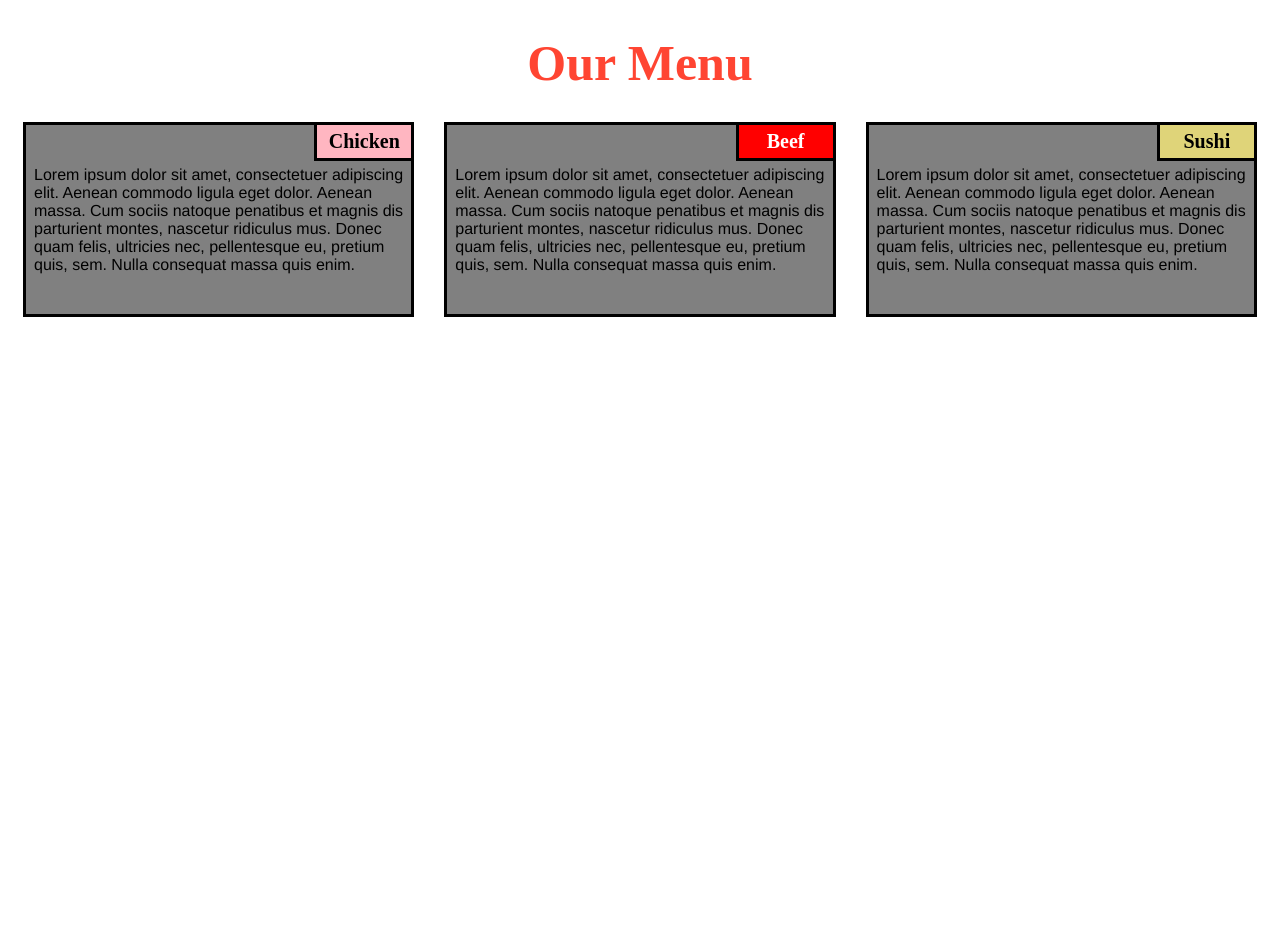
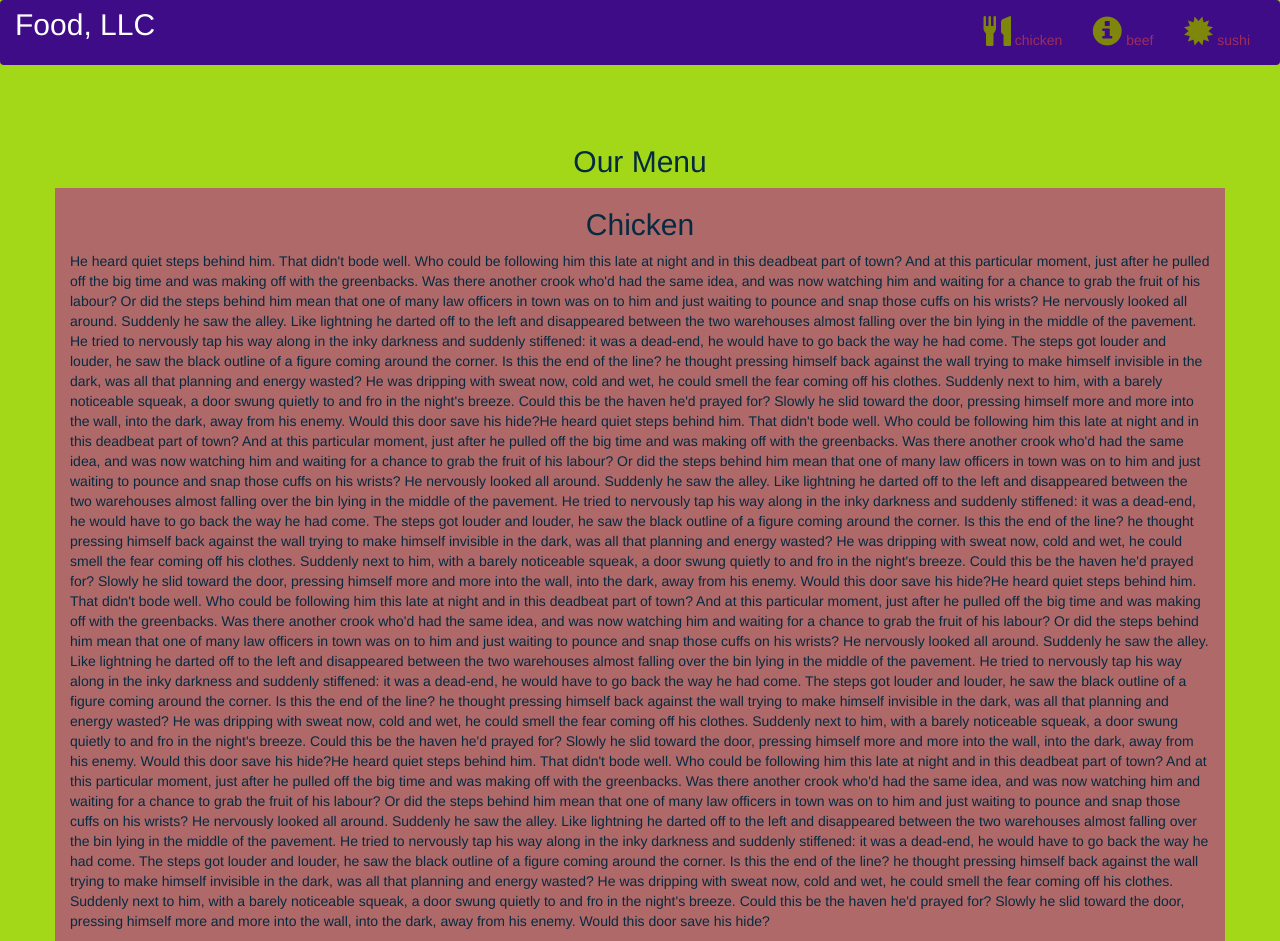
Before and after one commit to Haidar-Danish/week3_coursera, a plain HTML site: page index.html in a window 1280 px wide. Before the commit the page ends 800 px from the top, so only its background shows below. Drawn offline with nearby package versions, Linux system fonts and the light colour scheme.

Commit message:
Update index.html
update

```diff
--- a/index.html
+++ b/index.html
@@ -1,168 +1,170 @@
 <!DOCTYPE html>
-<html>
+<html lang="en">
 
 <head>
+  <title>Bootstrap Example</title>
   <meta charset="utf-8">
-    <title>module2-solution</title>
+  <meta name="viewport" content="width=device-width, initial-scale=1">
+  <link rel="stylesheet" href="https://maxcdn.bootstrapcdn.com/bootstrap/3.4.1/css/bootstrap.min.css">
+  <script src="https://ajax.googleapis.com/ajax/libs/jquery/3.5.1/jquery.min.js"></script>
+  <script src="https://maxcdn.bootstrapcdn.com/bootstrap/3.4.1/js/bootstrap.min.js"></script>
 </head>
 <style>
-    /*basic style*/
   * {
-        box-sizing: border-box;
+    margin: 0;
+    padding: 0;
+
+  }
+
+  .navbar {
+
+    border: none;
+    background-color: rgb(61, 12, 134);
+    color: #0eb034;
   }
 
   body {
-        background-color: white;
+    background-color: #a2d817;
+    color: rgb(6, 42, 65);
   }
 
-    h1 {
-        margin-bottom: 15px;
-        text-align: center;
-        color: #ff4532;
-        font-size: 50px;
+  .glyphicon {
+    font-size: 30px;
+    color: #7e860c;
   }
 
-    section {
-        position: relative;
-        padding: 15px;
+  .center {
     width: 90%;
-    }
-
-    p {
-        position: relative;
-        clear: right;
-    }
-
-    div {
-        position: relative;
-        background-color: gray;
-        border: 3.5px solid black;
-        width: 100%;
-        margin-left: auto;
-        margin-right: auto;
-        margin-bottom: auto;
-    }
-
-    .sub1 {
-        float: right;
-        width: 100px;
-        padding: 5px;
-        margin: -3px -3px 0px;
-        border: 3.5px solid black;
-        text-align: center;
-        font-size: 125%;
-        font-weight: bold;
-        background-color: #FFB6C1;
+    background-color: rgb(56, 19, 66);
 
   }
 
-    .sub2 {
-        float: right;
-        color: white;
-        width: 100px;
-        padding: 5px;
-        margin: -3px -3px 0px;
-        border: 3.5px solid black;
-        text-align: center;
-        font-size: 125%;
-        font-weight: bold;
-        background-color: #FF0000;
-
+  .container {
+    background-color: rgb(175, 105, 105);
   }
 
-    .sub3 {
-        color: black;
-        float: right;
-        width: 100px;
-        padding: 5px;
-        margin: -3px -3px 0px;
-        border: 3.5px solid black;
-        text-align: center;
-        font-size: 125%;
-        font-weight: bold;
-        background-color: rgb(223, 212, 121);
-
+  .text-center {
+    font-size: 30px;
   }
 
-    .content {
-        padding: 5px;
-        border: none;
-        background-color: gray;
-        font-family: Helvetica;
-        color: black;
-        margin: 3px;
-        height: 150px;
-        overflow: auto;
+  h2 {
+    text-align: center;
   }
 
-    .row {
-        width: 90%;
+  #myNavbar ul li a {
+    color: #a12e58;
   }
 
-    /*desktop version*/
-    @media (min-width: 992px) {
-        .column-lg-4 {
-            float: left;
-            width: 33.33%;
-        }
-    }
-
-    /*tablet version*/
-    @media (min-width: 768px) and (max-width: 991px) {
-        .colmn-md-6 {
-            float: left;
-            width: 50%;
-            margin-left: auto;
-            margin-right: auto;
-        }
-
-        .colmn-md-12 {
-            float: left;
-            width: 100%;
-            margin-left: auto;
-            margin-right: auto;
-        }
-    }
-
-    /*mobile version*/
-    @media (max-width: 767px) {
-        .colmn-sm-12 {
-            float: left;
-            width: 100%;
-        }
+  .navbar-brand {
+    font-size: 30px;
   }
 </style>
 
 <body>
-    <h1>Our Menu</h1>
-    <section class="column-lg-4 colmn-md-6 colmn-sm-12">
-        <div>
-            <p class="sub1">Chicken</p>
-            <p class="content">
-                Lorem ipsum dolor sit amet, consectetuer adipiscing elit. Aenean commodo ligula eget dolor. Aenean
-                massa. Cum sociis natoque penatibus et magnis dis parturient montes, nascetur ridiculus mus. Donec quam
-                felis, ultricies nec, pellentesque eu, pretium quis, sem. Nulla consequat massa quis enim.
+
+  <nav class="navbar navbar-inverse">
+    <div class="container-fluid">
+      <div class="navbar-header">
+        <button type="button" class="navbar-toggle" data-toggle="collapse" data-target="#myNavbar">
+          <span class="icon-bar"></span>
+          <span class="icon-bar"></span>
+          <span class="icon-bar"></span>
+        </button>
+        <a class="navbar-brand" href="#">Food, LLC</a>
+      </div>
+      <div class="collapse navbar-collapse" id="myNavbar">
+
+        <ul class="nav navbar-nav navbar-right">
+          <li style>
+            <a href="#">
+              <span class="glyphicon glyphicon-cutlery"></span> chicken</a>
+          </li>
+          <li>
+            <a href="#">
+              <span class="glyphicon glyphicon-info-sign"></span> beef</a>
+          </li>
+          <li>
+            <a href="#">
+              <span class="glyphicon glyphicon-certificate"></span> sushi</a>
+          </li>
+        </ul>
+      </div>
+    </div>
+  </nav>
+  <br>
+  <br>
+  <h1>
+    <p class="text-center">Our Menu</p>
+  </h1>
+
+
+  <div id="main-content" class="container">
+    <div id="home-tiles" class="row">
+      <div class="col-md-12 col-sm-12 col-xs-12">
+
+        <p id="chickstory">
+        <h2>Chicken</h2>
+        He heard quiet steps behind him. That didn't bode well. Who could be following him this late at night and in
+        this deadbeat part of town? And at this particular moment, just after he pulled off the big time and was making
+        off with the greenbacks. Was there another crook who'd had the same idea, and was now watching him and waiting
+        for a chance to grab the fruit of his labour? Or did the steps behind him mean that one of many law officers in
+        town was on to him and just waiting to pounce and snap those cuffs on his wrists? He nervously looked all
+        around. Suddenly he saw the alley. Like lightning he darted off to the left and disappeared between the two
+        warehouses almost falling over the bin lying in the middle of the pavement. He tried to nervously tap his way
+        along in the inky darkness and suddenly stiffened: it was a dead-end, he would have to go back the way he had
+        come. The steps got louder and louder, he saw the black outline of a figure coming around the corner. Is this
+        the end of the line? he thought pressing himself back against the wall trying to make himself invisible in the
+        dark, was all that planning and energy wasted? He was dripping with sweat now, cold and wet, he could smell the
+        fear coming off his clothes. Suddenly next to him, with a barely noticeable squeak, a door swung quietly to and
+        fro in the night's breeze. Could this be the haven he'd prayed for? Slowly he slid toward the door, pressing
+        himself more and more into the wall, into the dark, away from his enemy. Would this door save his hide?He heard
+        quiet steps behind him. That didn't bode well. Who could be following him this late at night and in this
+        deadbeat part of town? And at this particular moment, just after he pulled off the big time and was making off
+        with the greenbacks. Was there another crook who'd had the same idea, and was now watching him and waiting for a
+        chance to grab the fruit of his labour? Or did the steps behind him mean that one of many law officers in town
+        was on to him and just waiting to pounce and snap those cuffs on his wrists? He nervously looked all around.
+        Suddenly he saw the alley. Like lightning he darted off to the left and disappeared between the two warehouses
+        almost falling over the bin lying in the middle of the pavement. He tried to nervously tap his way along in the
+        inky darkness and suddenly stiffened: it was a dead-end, he would have to go back the way he had come. The steps
+        got louder and louder, he saw the black outline of a figure coming around the corner. Is this the end of the
+        line? he thought pressing himself back against the wall trying to make himself invisible in the dark, was all
+        that planning and energy wasted? He was dripping with sweat now, cold and wet, he could smell the fear coming
+        off his clothes. Suddenly next to him, with a barely noticeable squeak, a door swung quietly to and fro in the
+        night's breeze. Could this be the haven he'd prayed for? Slowly he slid toward the door, pressing himself more
+        and more into the wall, into the dark, away from his enemy. Would this door save his hide?He heard quiet steps
+        behind him. That didn't bode well. Who could be following him this late at night and in this deadbeat part of
+        town? And at this particular moment, just after he pulled off the big time and was making off with the
+        greenbacks. Was there another crook who'd had the same idea, and was now watching him and waiting for a chance
+        to grab the fruit of his labour? Or did the steps behind him mean that one of many law officers in town was on
+        to him and just waiting to pounce and snap those cuffs on his wrists? He nervously looked all around. Suddenly
+        he saw the alley. Like lightning he darted off to the left and disappeared between the two warehouses almost
+        falling over the bin lying in the middle of the pavement. He tried to nervously tap his way along in the inky
+        darkness and suddenly stiffened: it was a dead-end, he would have to go back the way he had come. The steps got
+        louder and louder, he saw the black outline of a figure coming around the corner. Is this the end of the line?
+        he thought pressing himself back against the wall trying to make himself invisible in the dark, was all that
+        planning and energy wasted? He was dripping with sweat now, cold and wet, he could smell the fear coming off his
+        clothes. Suddenly next to him, with a barely noticeable squeak, a door swung quietly to and fro in the night's
+        breeze. Could this be the haven he'd prayed for? Slowly he slid toward the door, pressing himself more and more
+        into the wall, into the dark, away from his enemy. Would this door save his hide?He heard quiet steps behind
+        him. That didn't bode well. Who could be following him this late at night and in this deadbeat part of town? And
+        at this particular moment, just after he pulled off the big time and was making off with the greenbacks. Was
+        there another crook who'd had the same idea, and was now watching him and waiting for a chance to grab the fruit
+        of his labour? Or did the steps behind him mean that one of many law officers in town was on to him and just
+        waiting to pounce and snap those cuffs on his wrists? He nervously looked all around. Suddenly he saw the alley.
+        Like lightning he darted off to the left and disappeared between the two warehouses almost falling over the bin
+        lying in the middle of the pavement. He tried to nervously tap his way along in the inky darkness and suddenly
+        stiffened: it was a dead-end, he would have to go back the way he had come. The steps got louder and louder, he
+        saw the black outline of a figure coming around the corner. Is this the end of the line? he thought pressing
+        himself back against the wall trying to make himself invisible in the dark, was all that planning and energy
+        wasted? He was dripping with sweat now, cold and wet, he could smell the fear coming off his clothes. Suddenly
+        next to him, with a barely noticeable squeak, a door swung quietly to and fro in the night's breeze. Could this
+        be the haven he'd prayed for? Slowly he slid toward the door, pressing himself more and more into the wall, into
+        the dark, away from his enemy. Would this door save his hide?
         </p>
       </div>
-    </section>
-    <section class="column-lg-4 colmn-md-6 colmn-sm-12">
-        <div>
-            <p class="sub2">Beef</p>
-            <p class="content">
-                Lorem ipsum dolor sit amet, consectetuer adipiscing elit. Aenean commodo ligula eget dolor. Aenean
-                massa. Cum sociis natoque penatibus et magnis dis parturient montes, nascetur ridiculus mus. Donec quam
-                felis, ultricies nec, pellentesque eu, pretium quis, sem. Nulla consequat massa quis enim.
     </div>
-    </section>
-    <section class="column-lg-4 colmn-md-12 colmn-sm-12">
-        <div>
-            <p class="sub3">Sushi</p>
-            <p class="content">
-                Lorem ipsum dolor sit amet, consectetuer adipiscing elit. Aenean commodo ligula eget dolor. Aenean
-                massa. Cum sociis natoque penatibus et magnis dis parturient montes, nascetur ridiculus mus. Donec quam
-                felis, ultricies nec, pellentesque eu, pretium quis, sem. Nulla consequat massa quis enim.
-            </p>
   </div>
+
 </body>
 
 </html>
```
Lines whose indentation alone changed are shown as unchanged.
